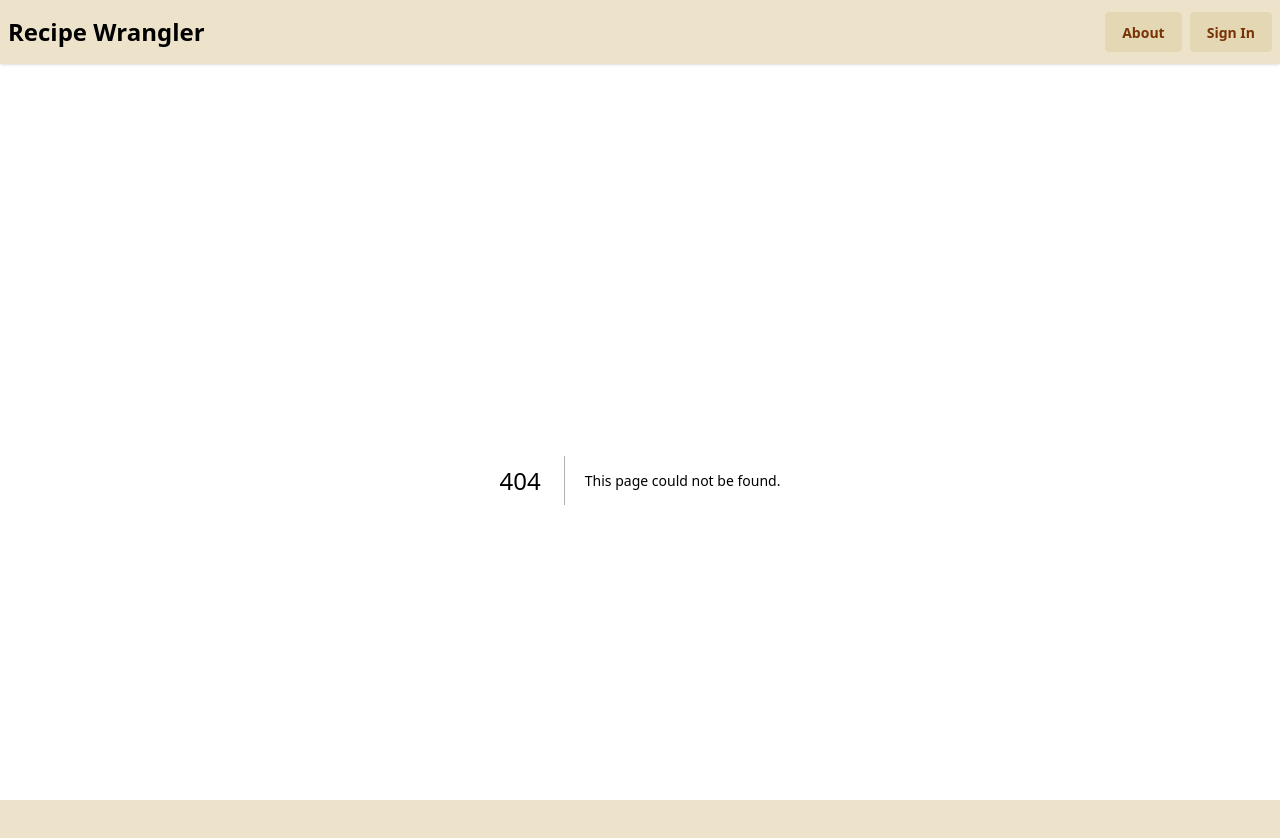
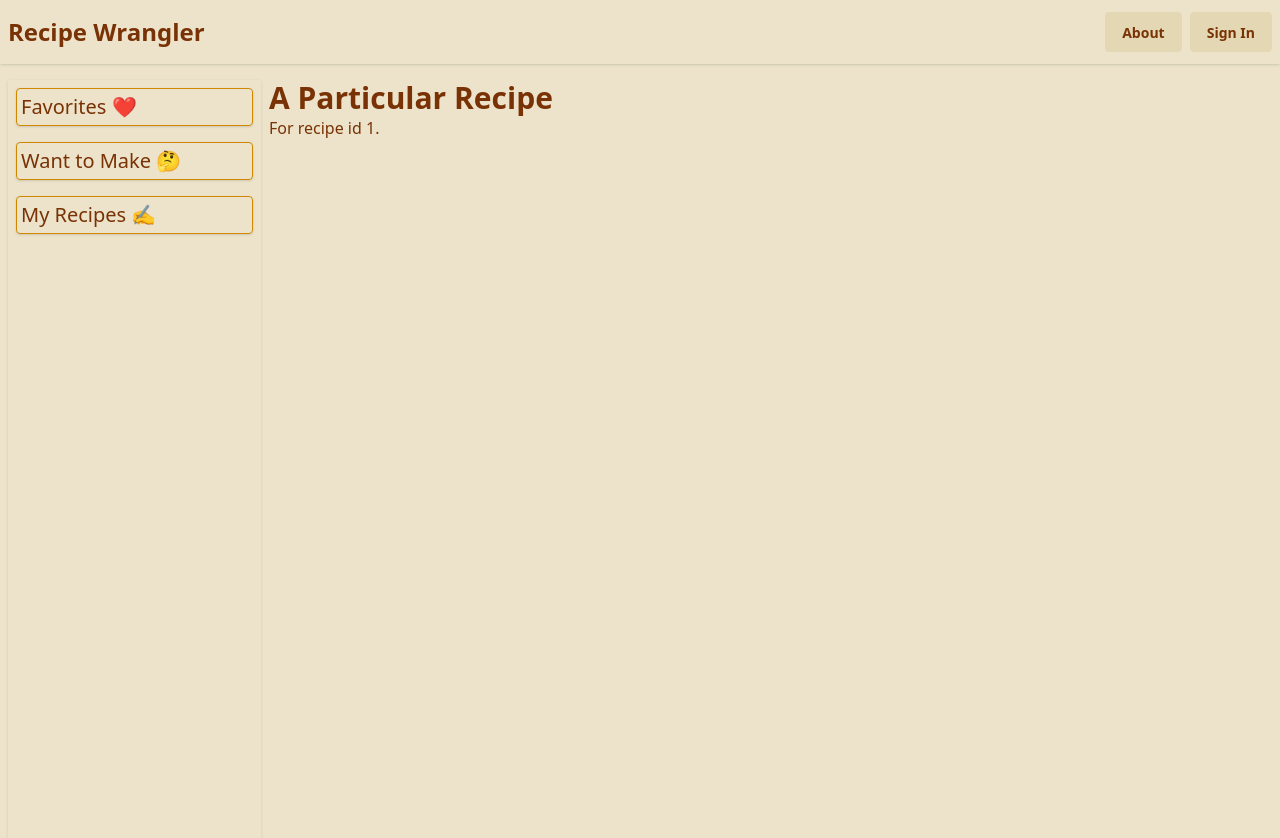
Before and after one commit to Justin-K-Ellis/recipe_wrangler_client, a Next.js app: page /home/recipe/1 in a window 1280 px wide. Before the commit this address had no page. Shown: the top 838 px of the page. Built offline with nearby package versions, Linux system fonts and the light colour scheme.

Commit message:
feat: create (mostly blank) for individual recipes

```diff
--- /dev/null
+++ b/src/app/home/recipe/[id]/page.tsx
@@ -0,0 +1,16 @@
+import PageTitle from "@/app/components/PageTitle";
+
+interface RecipeIdProps {
+  params: Promise<{ id: string }>;
+}
+
+export default async function page({ params }: RecipeIdProps) {
+  const { id } = await params;
+
+  return (
+    <>
+      <PageTitle text="A Particular Recipe" />
+      <p>For recipe id {id}.</p>
+    </>
+  );
+}
```
